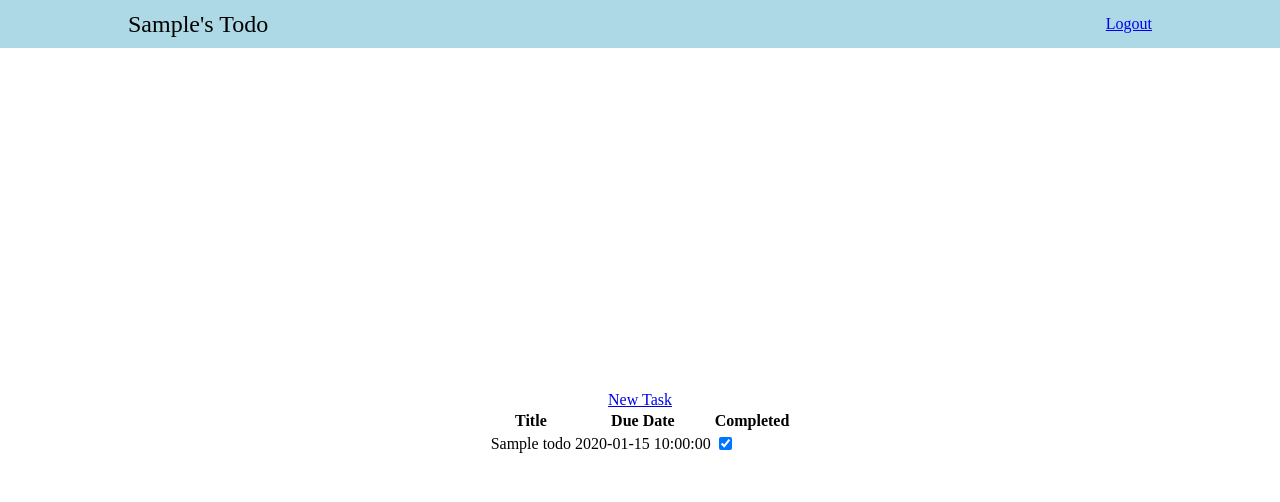
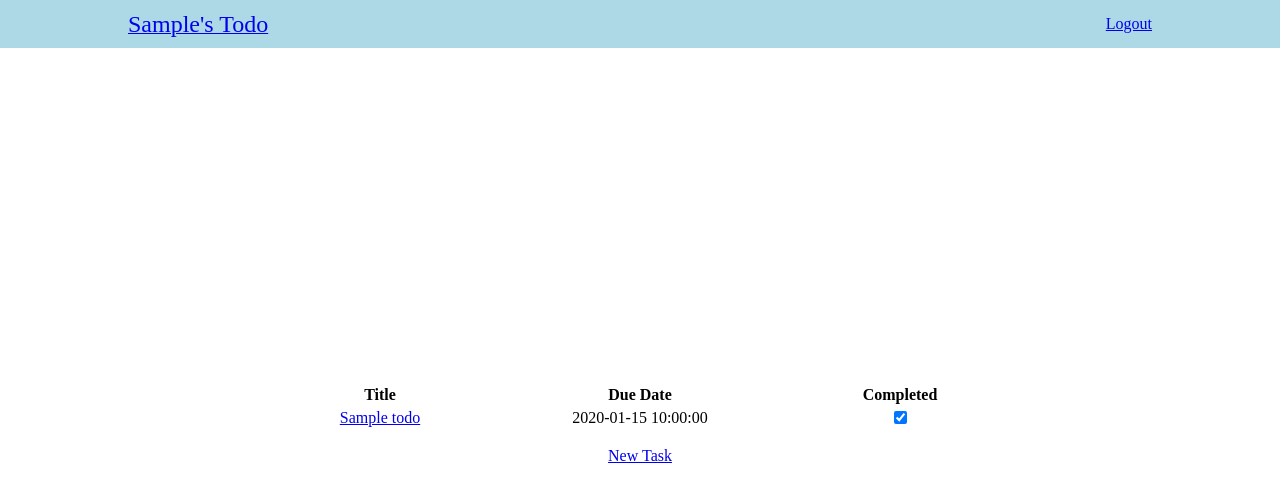
Before and after one commit to josiaheakle/python-todo, a Flask app: page / in a window 1280 px wide. Shown: the top 502 px of the page. Run offline with Flask 2, Linux system fonts and the light colour scheme; a user stored in the database is signed in; tables that the repository leaves empty hold one stand-in row (values such as "Sample post").

Commit message:
main functionality working

```diff
--- a/app/models/user.py
+++ b/app/models/user.py
@@ -20,6 +20,10 @@ class User(UserMixin, db.Model):
     def check_password(self, password):
         return check_password_hash(self.password, password)
 
+    def __init__(self):
+        super().__init__()
+
+
     def __repr__(self):
         return '<User {}, id[{}]>'.format(self.username, self.id)
 
--- a/app/routes/todo.py
+++ b/app/routes/todo.py
@@ -22,5 +22,4 @@ def complete_task():
     task = models.Todo.query.filter_by(id=taskId).first()
     task.toggle()
     db.session.commit()
-
     return redirect('index')
--- a/app/routes/user.py
+++ b/app/routes/user.py
@@ -34,6 +34,7 @@ def register():
     _check_user_logged_in()
     form = forms.RegisterForm()
     if (form.validate_on_submit()):
+
         isUsernameTaken = models.User.query.filter_by(username=form.username.data).first()
         isEmailTaken = models.User.query.filter_by(email=form.email.data).first()
         if (not(isUsernameTaken or isEmailTaken)):
--- a/app/static/js/task-checkbox.js
+++ b/app/static/js/task-checkbox.js
@@ -1,15 +1,11 @@
 const onCheckboxClick = async (checkbox) => {
-    console.log(`clicked`)
     let strs = checkbox.id.split('-')
     const checkboxId = strs[strs.length - 1]
-    let updated = await fetch("/complete-task", {
+    await fetch("/complete-task", {
         headers: {
             'Content-Type': 'application/json'
         },
         method: "post",
         body: JSON.stringify({checkboxId})
     })
-
-    updated = updated.json()
-    console.log({updated});
 }
--- a/app/static/styles/main.css
+++ b/app/static/styles/main.css
@@ -87,3 +87,21 @@ p.input-wrapper {
     justify-self: center;
     text-align: center;
 }
+
+.task-container-header {
+    margin-bottom: 5rem;
+}
+
+tr.task:hover {
+    cursor: pointer;
+    background-color: aqua;
+}
+
+td {
+    text-align: center;
+    min-width: 20vw;
+}
+
+#new-task-button {
+    margin-top: 1rem;
+}
--- a/app/templates/comps/header.html
+++ b/app/templates/comps/header.html
@@ -1,9 +1,11 @@
 <header>
-    {% if (current_user.is_authenticated) %}
+    <a href="/">
+        {% if (current_user.is_authenticated) %}
         <span id="title">{{ current_user.firstName + "'s Todo"}}</span>
-    {% else %}
+        {% else %}
         <span id="title">Todo</span>
-    {% endif %}
+        {% endif %}
+    </a>
     <nav>
         {% if (current_user.is_anonymous ) %}
         <a href="{{url_for('login')}}">Login</a>
--- a/app/templates/comps/task-container.html
+++ b/app/templates/comps/task-container.html
@@ -1,19 +1,23 @@
 {% macro task_container(tasks) %}
 
     <table class="task-container">
-        <tr>
+        <tr class="task-container-header">
             <th>Title</th>
             <th>Due Date</th>
             <th>Completed</th>
         </tr>
         {% for task in tasks %}
-            <tr  class="task">
-                <td>{{task.title}}</td>
+        <tr class="task">
+            <td>
+            <a href="/update-task/{{task.id}}">
+                {{task.title}}
+            </a>
+        </td>
                 <td>{{task.dueDate}}</td>
                 <td>
                     <input onclick="onCheckboxClick(this)" class="task-checkbox" id="task-complete-{{task.id}}" type="checkbox" name="taskCompleted" {{ "checked" if (task.completed) else "" }}>
                 </td>
-            </tr>
+        </tr>
         {% endfor %}
     </table>
     <script src="{{ url_for('static',filename='js/task-checkbox.js') }}"></script>
--- a/app/templates/pages/index.html
+++ b/app/templates/pages/index.html
@@ -2,13 +2,7 @@
 {% extends 'comps/base.html' %}
 {% block content %}
 
-
-    {# NEW TASK BUTTON #}
-    <a href="{{url_for('new_task')}}">New Task</a>
     {{task_container(tasks)}}
-
-    {# Task Container of due tasks #}
-    {# Task container of completed tasks #}
-
+    <a id="new-task-button" href="{{url_for('new_task')}}">New Task</a>
 
 {% endblock %}
```
